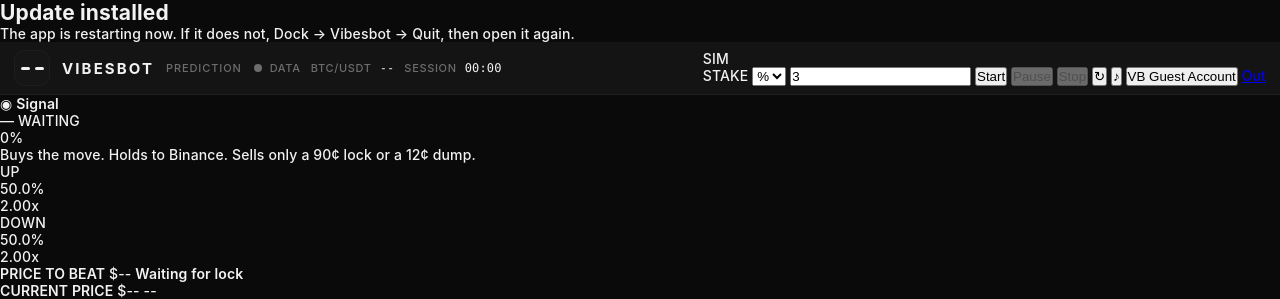
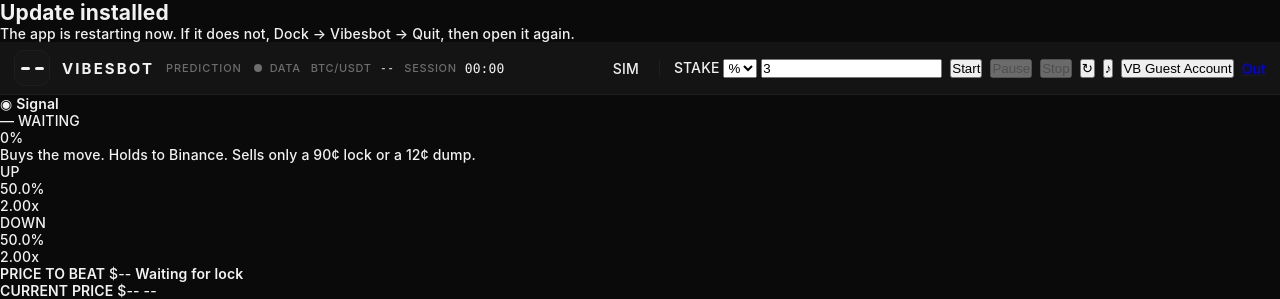
Before and after one commit to knull66/Vibesbot, a Python web app: template web/templates/index.html in a window 1280 px wide. Shown: the top 299 px of the page. Run offline with Jinja, Linux system fonts and the light colour scheme; the template is opened without the code that fills it, so the values that code supplies are empty.

Commit message:
fix: put real v1.52.0 body for web/static/styles.css

```diff
--- a/web/static/styles.css
+++ b/web/static/styles.css
@@ -247,4 +247,36 @@ body {
 
 .round-ring::after {
     content: '';
-    position: abso
+    position: absolute;
+    inset: 6px;
+    border-radius: 50%;
+    background: var(--bg);
+}
+
+.status-value.timer {
+    font-size: 13px;
+    color: var(--warning);
+}
+
+.status-value.timer.session {
+    color: var(--text);
+    min-width: 4.5ch;
+}
+
+.controls {
+    display: flex;
+    align-items: center;
+    gap: 8px;
+}
+
+.mode-switch {
+    display: flex;
+    align-items: center;
+    gap: 8px;
+    margin-right: 6px;
+    padding-right: 12px;
+    border-right: 1px solid var(--stroke);
+}
+
+.stake-control {
+    display: fl
```
